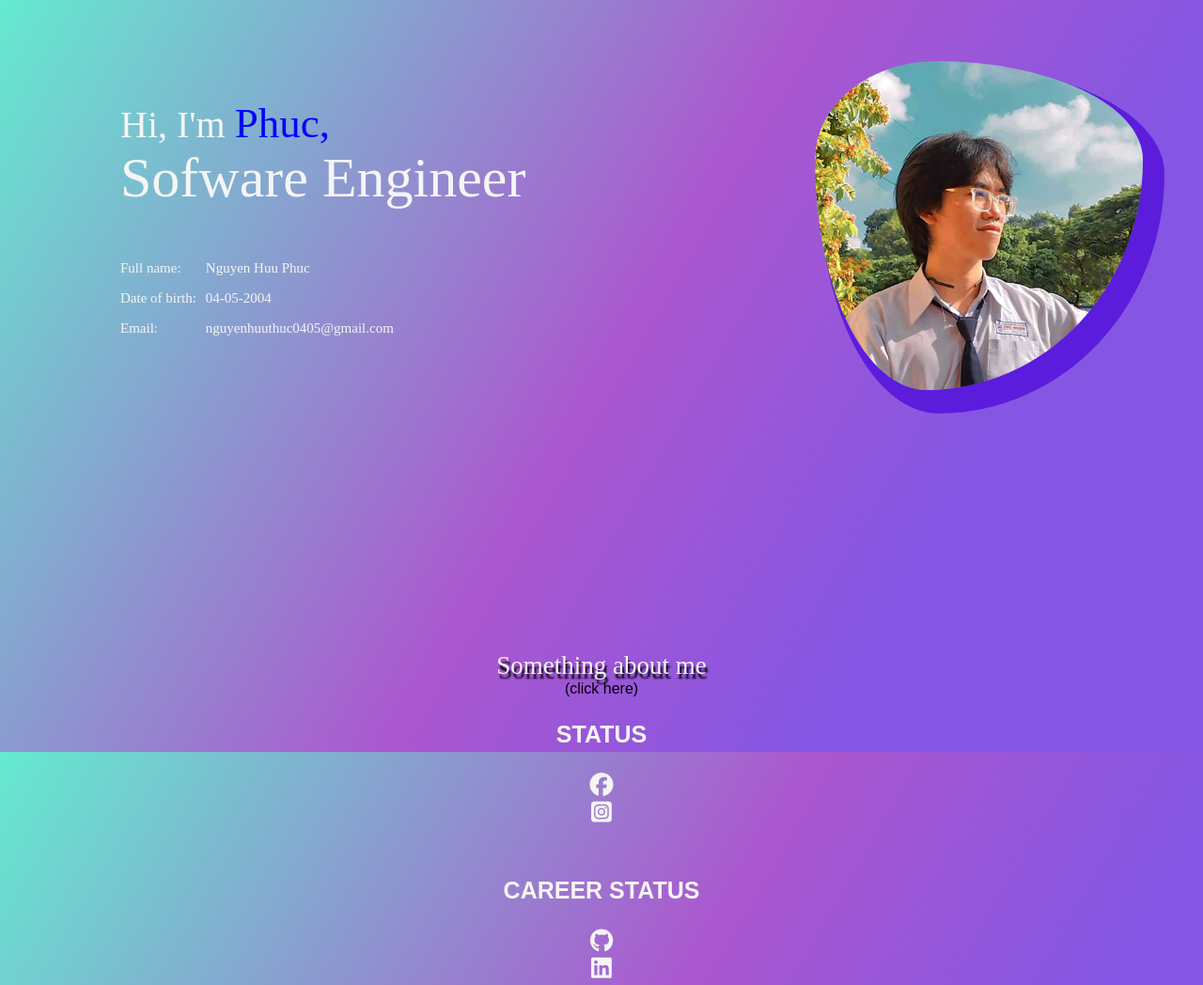
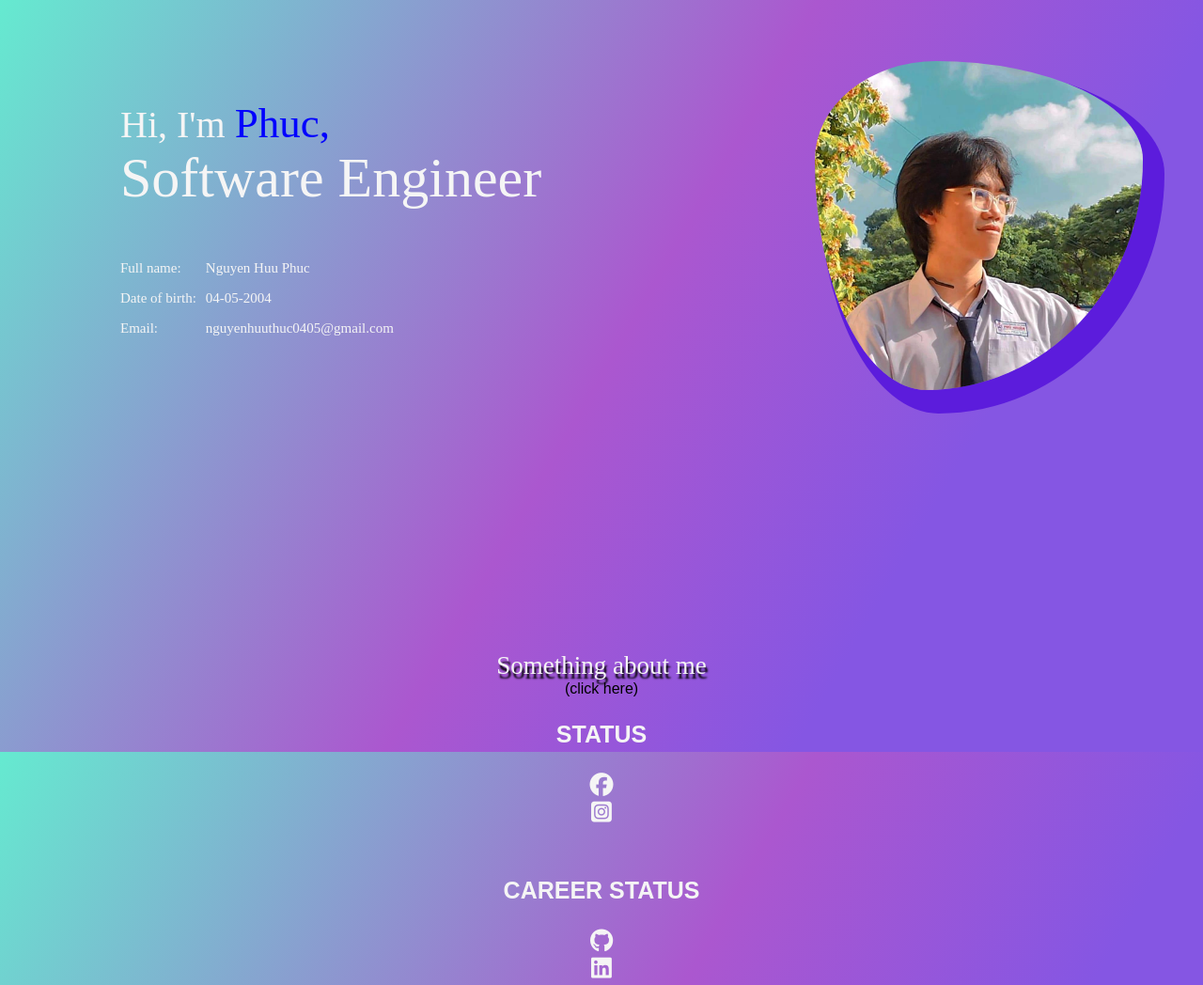
Before and after one commit to Nonobeam/PORFOLIO, a plain HTML site: page index.html in a window 1280 px wide. Shown: the top 1048 px of the page at 94% size. Drawn offline with nearby package versions, Linux system fonts and the light colour scheme; some icons are missing; a web font is replaced by a local one.

Commit message:
Update index.html

```diff
--- a/index.html
+++ b/index.html
@@ -19,7 +19,7 @@
         <!-- First welcome -->
         <div class = "hi">
             <p class = "Im"> Hi, I'm </p>
-            <p class = "job"> Sofware Engineer </p>
+            <p class = "job"> Software Engineer </p>
         </div>
 
         <!-- My avatar -->
```
